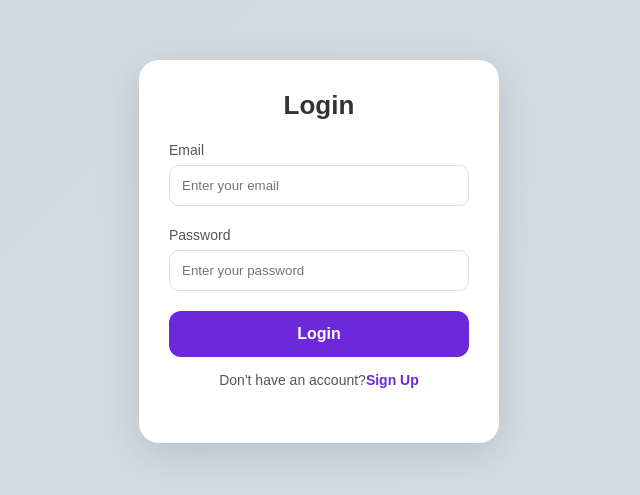
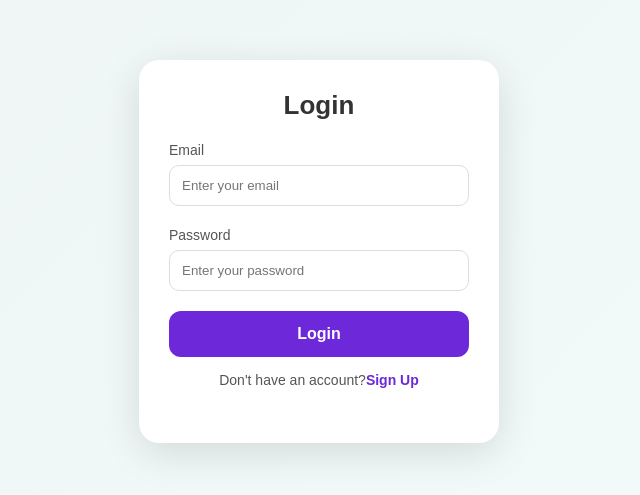
Before and after one commit to GTK-kala/Backend_practice, a React (Vite) app in the folder Client/: page /login in a window 1280 px wide. Shown: the part 149-644 px from the top of the page, without its empty margins (321-961 px from the left). Built offline with nearby package versions, Linux system fonts and the light colour scheme; no server answers.

Commit message:
Enhance animations in Dashboard, Home, Login, and Signup components: restore gradientShift and fadeUp animations for improved visual effects.

```diff
--- a/Client/src/components/Dashboard/Dashboard.css
+++ b/Client/src/components/Dashboard/Dashboard.css
@@ -3,7 +3,7 @@
   display: flex;
   background: linear-gradient(135deg, #cfd9df, #e2ebf0);
   background-size: 400% 400%;
-  /* animation: gradientShift 10s ease infinite; */
+  animation: gradientShift 10s ease infinite;
   font-family: "Poppins", sans-serif;
 }
 
@@ -73,7 +73,7 @@
   box-shadow: 0 10px 40px rgba(0, 0, 0, 0.15);
   max-width: 600px;
   text-align: center;
-  /* animation: fadeUp 0.5s ease; */
+  animation: fadeUp 0.5s ease;
 }
 
 .welcome-box h1 {
@@ -88,7 +88,7 @@
   font-size: 16px;
 }
 
-/* @keyframes gradientShift {
+@keyframes gradientShift {
   0% {
     background-position: 0% 50%;
   }
@@ -109,4 +109,4 @@
     opacity: 1;
     transform: translateY(0);
   }
-} */
+}
--- a/Client/src/components/Home/Home.css
+++ b/Client/src/components/Home/Home.css
@@ -1,7 +1,7 @@
 body {
-  background: linear-gradient(135deg, #cfd9df, #e2ebf0);
+  background: linear-gradient(135deg, #e8e7e7, #f4ffff);
   background-size: 400% 400%;
-  /* animation: gradientShift 10s ease infinite; */
+  animation: gradientShift 10s ease infinite;
   height: 100vh;
   display: flex;
   justify-content: center;
@@ -16,7 +16,7 @@ body {
   width: 420px;
   border-radius: 24px;
   box-shadow: 0 10px 40px rgba(0, 0, 0, 0.15);
-  /* animation: fadeUp 0.6s ease; */
+  animation: fadeUp 0.6s ease;
 }
 
 h1 {
@@ -56,7 +56,7 @@ p {
   background: #5b21b6;
 }
 
-/* @keyframes fadeUp {
+@keyframes fadeUp {
   from {
     opacity: 0;
     transform: translateY(20px);
@@ -77,4 +77,4 @@ p {
   100% {
     background-position: 0% 50%;
   }
-} */
+}
--- a/Client/src/components/Login/Login.css
+++ b/Client/src/components/Login/Login.css
@@ -1,7 +1,7 @@
 .container_login body {
-  background: linear-gradient(135deg, #eaedef, #eaebec);
+  background: linear-gradient(135deg, #ffffff, #feffff);
   background-size: 400% 400%;
-  /* animation: gradientShift 10s ease infinite; */
+  animation: gradientShift 10s ease infinite;
   height: 100vh;
   display: flex;
   justify-content: center;
@@ -68,7 +68,7 @@
   text-decoration: none;
   font-weight: 600;
 }
-/* @keyframes gradientShift {
+@keyframes gradientShift {
   0% {
     background-position: 0% 50%;
   }
@@ -78,4 +78,4 @@
   100% {
     background-position: 0% 50%;
   }
-} */
+}
--- a/Client/src/components/Signup/Signup.css
+++ b/Client/src/components/Signup/Signup.css
@@ -1,7 +1,7 @@
 .container_signup body {
   background: linear-gradient(135deg, #f0f3f5, #e7e8e9);
   background-size: 400% 400%;
-  /* animation: gradientShift 10s ease infinite; */
+  animation: gradientShift 10s ease infinite;
   height: 100vh;
   display: flex;
   justify-content: center;
@@ -68,7 +68,7 @@
   text-decoration: none;
   font-weight: 600;
 }
-/* @keyframes gradientShift {
+@keyframes gradientShift {
   0% {
     background-position: 0% 50%;
   }
@@ -78,4 +78,4 @@
   100% {
     background-position: 0% 50%;
   }
-} */
+}
```
